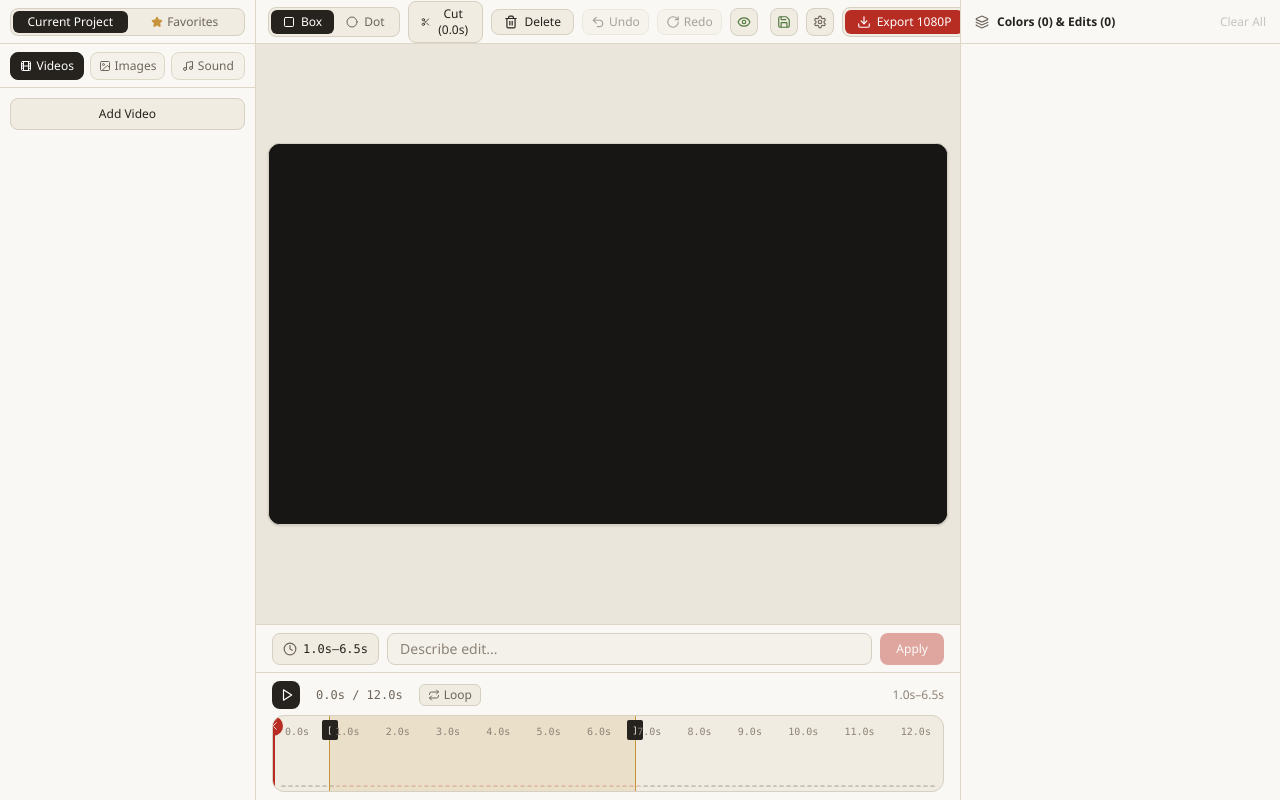
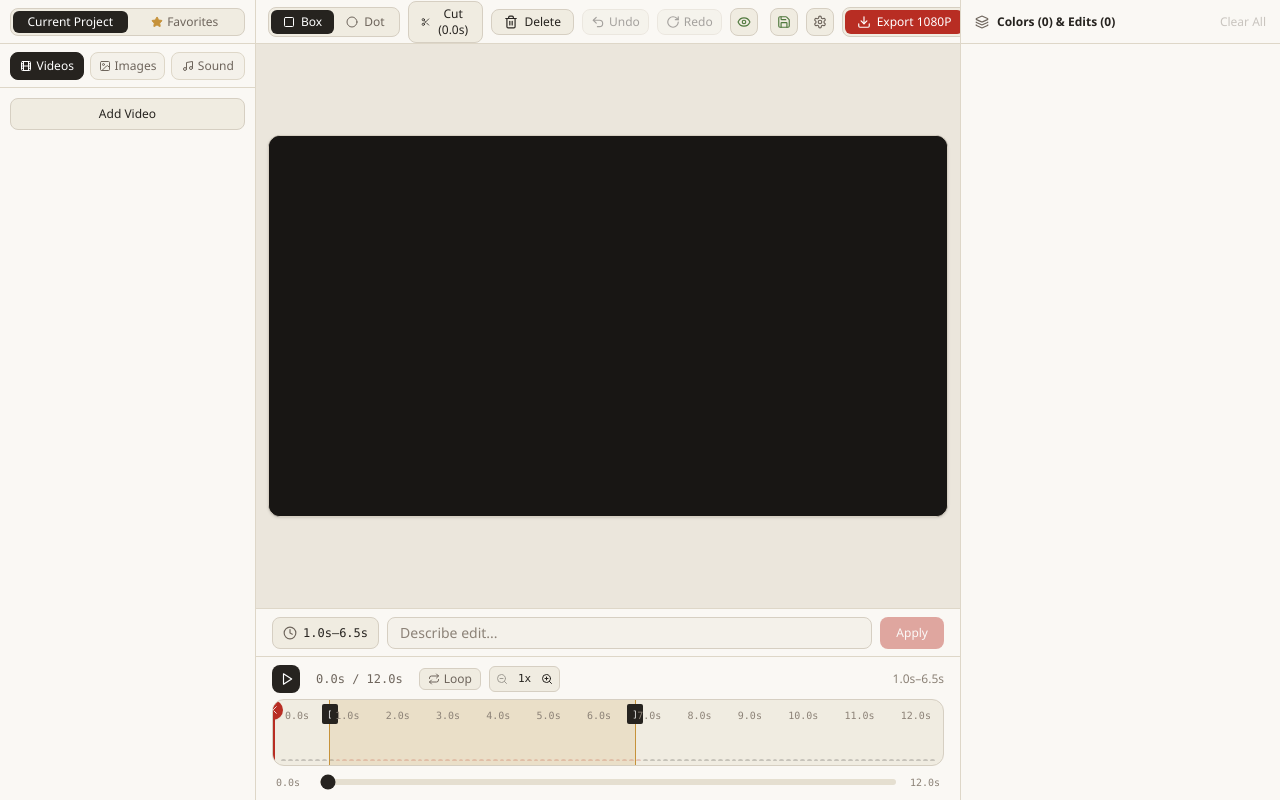
Before and after one commit to Honeybee5151/Sumo-RPG-VideoEditing, a Next.js app: page / in a window 1280 px wide. Built offline with nearby package versions, Linux system fonts and the light colour scheme.

Commit message:
Add timeframe zoom in/out beside Loop and horizontal slider underneath timeframe

```diff
--- a/src/components/VideoEditorStudio.tsx
+++ b/src/components/VideoEditorStudio.tsx
@@ -38,6 +38,8 @@ import {
   Star,
   Image as ImageIcon,
   Plus,
+  ZoomIn,
+  ZoomOut,
 } from 'lucide-react';
 import {
   AI_PROVIDER_CATALOG,
@@ -130,6 +132,8 @@ export default function VideoEditorStudio() {
     endTime: number;
   } | null>(null);
   const [cuts, setCuts] = useState<Array<{ id: string; startTime: number; endTime: number }>>([]);
+  const [timelineZoom, setTimelineZoom] = useState<number>(1);
+  const [timelineScrollStart, setTimelineScrollStart] = useState<number>(0);
 
   const [videoMeta, setVideoMeta] = useState<VideoMetadataInfo>({
     width: 1920,
@@ -933,6 +937,8 @@ export default function VideoEditorStudio() {
         setVideoFileName(asset.name);
         setIsMuted(false);
         setCurrentTime(0);
+        setTimelineZoom(1);
+        setTimelineScrollStart(0);
         setAnnotations([]);
         setEdits([]);
         setCuts([]);
@@ -951,6 +957,8 @@ export default function VideoEditorStudio() {
         setVideoFileName(asset.name);
         setDuration(10);
         setCurrentTime(0);
+        setTimelineZoom(1);
+        setTimelineScrollStart(0);
         setIntervalStart(0);
         setIntervalEnd(5);
         setAnnotations([]);
@@ -1755,15 +1763,75 @@ export default function VideoEditorStudio() {
     }
   };
 
+  const visibleTimelineSpan = Math.max(0.5, duration / timelineZoom);
+  const maxTimelineScrollStart = Math.max(0, duration - visibleTimelineSpan);
+  const timelineViewStart = Math.min(
+    maxTimelineScrollStart,
+    Math.max(0, timelineScrollStart)
+  );
+  const timelineViewEnd = timelineViewStart + visibleTimelineSpan;
+
+  const timeToTimelinePct = useCallback(
+    (t: number) => ((t - timelineViewStart) / visibleTimelineSpan) * 100,
+    [timelineViewStart, visibleTimelineSpan]
+  );
+
+  const spanToTimelinePct = useCallback(
+    (span: number) => (span / visibleTimelineSpan) * 100,
+    [visibleTimelineSpan]
+  );
+
+  const handleTimelineZoomChange = useCallback(
+    (nextZoomRaw: number) => {
+      const nextZoom = Math.min(16, Math.max(1, Number(nextZoomRaw.toFixed(2))));
+      const nextSpan = Math.max(0.5, duration / nextZoom);
+      const nextMaxScroll = Math.max(0, duration - nextSpan);
+      const centeredScroll = Math.min(
+        nextMaxScroll,
+        Math.max(0, currentTime - nextSpan / 2)
+      );
+      setTimelineZoom(nextZoom);
+      setTimelineScrollStart(nextZoom === 1 ? 0 : centeredScroll);
+    },
+    [duration, currentTime]
+  );
+
+  useEffect(() => {
+    if (!isPlaying || timelineZoom <= 1) return;
+    if (
+      currentTime > timelineViewEnd - visibleTimelineSpan * 0.05 ||
+      currentTime < timelineViewStart
+    ) {
+      const nextScroll = Math.min(
+        maxTimelineScrollStart,
+        Math.max(0, currentTime - visibleTimelineSpan * 0.15)
+      );
+      setTimelineScrollStart(nextScroll);
+    }
+  }, [
+    currentTime,
+    isPlaying,
+    timelineZoom,
+    timelineViewStart,
+    timelineViewEnd,
+    visibleTimelineSpan,
+    maxTimelineScrollStart,
+  ]);
+
   const getTimeFromTimelineEvent = useCallback(
     (clientX: number) => {
       const track = timelineTrackRef.current;
       if (!track) return 0;
       const rect = track.getBoundingClientRect();
       const ratio = Math.min(1, Math.max(0, (clientX - rect.left) / rect.width));
-      return Number((ratio * duration).toFixed(2));
+      return Number(
+        Math.min(
+          duration,
+          Math.max(0, timelineViewStart + ratio * visibleTimelineSpan)
+        ).toFixed(2)
+      );
     },
-    [duration]
+    [duration, timelineViewStart, visibleTimelineSpan]
   );
 
   useEffect(() => {
@@ -3052,7 +3120,7 @@ export default function VideoEditorStudio() {
           </div>
 
           {/* SINGLE-FOCUS TIMELINE (Shows ONLY the currently selected color so you can stretch & edit it) */}
-          <div className="h-32 border-t border-[#ded7c8] bg-[#faf8f4] px-4 py-2 flex flex-col gap-1.5 shrink-0">
+          <div className="h-36 border-t border-[#ded7c8] bg-[#faf8f4] px-4 py-2 flex flex-col gap-1.5 shrink-0">
             <div className="h-7 flex items-center justify-between gap-2 shrink-0">
               <div className="flex items-center gap-2 shrink-0">
                 <button
@@ -3095,6 +3163,50 @@ export default function VideoEditorStudio() {
                   <Repeat className="w-3 h-3" />
                   <span>Loop</span>
                 </button>
+
+                {/* Timeframe Zoom Out / Zoom In Controls right beside Loop */}
+                <div className="flex items-center bg-[#f0ece1] border border-[#d6cfc2] rounded-md p-0.5">
+                  <button
+                    type="button"
+                    onClick={() =>
+                      handleTimelineZoomChange(
+                        timelineZoom <= 1.5
+                          ? 1
+                          : Math.max(1, Math.round((timelineZoom / 1.5) * 2) / 2)
+                      )
+                    }
+                    disabled={timelineZoom <= 1}
+                    title="Zoom out of timeframe"
+                    className="h-5 w-5 flex items-center justify-center rounded text-[#26231f] hover:bg-[#e5dfd0] disabled:opacity-40 disabled:pointer-events-none cursor-pointer transition"
+                  >
+                    <ZoomOut className="w-3 h-3" />
+                  </button>
+                  <button
+                    type="button"
+                    onClick={() => handleTimelineZoomChange(1)}
+                    title="Reset timeframe zoom to 1x"
+                    className="px-1.5 text-[11px] font-mono font-medium text-[#26231f] hover:text-[#b82d23] cursor-pointer tabular-nums"
+                  >
+                    {timelineZoom % 1 === 0
+                      ? `${timelineZoom}x`
+                      : `${timelineZoom.toFixed(1)}x`}
+                  </button>
+                  <button
+                    type="button"
+                    onClick={() =>
+                      handleTimelineZoomChange(
+                        timelineZoom < 1.5
+                          ? 1.5
+                          : Math.min(16, Math.round(timelineZoom * 1.5 * 2) / 2)
+                      )
+                    }
+                    disabled={timelineZoom >= 16}
+                    title="Zoom in into timeframe"
+                    className="h-5 w-5 flex items-center justify-center rounded text-[#26231f] hover:bg-[#e5dfd0] disabled:opacity-40 disabled:pointer-events-none cursor-pointer transition"
+                  >
+                    <ZoomIn className="w-3 h-3" />
+                  </button>
+                </div>
               </div>
 
               <div className="flex items-center gap-2 text-xs text-[#6e655c] shrink-0">
@@ -3119,6 +3231,20 @@ export default function VideoEditorStudio() {
             {/* Interactive Scrubber & Single Selected Color Stretch Track */}
             <div
               ref={timelineTrackRef}
+              onWheel={(e) => {
+                if (e.ctrlKey || e.metaKey || e.altKey) {
+                  e.preventDefault();
+                  const factor = e.deltaY < 0 ? 1.25 : 0.8;
+                  handleTimelineZoomChange(timelineZoom * factor);
+                } else if (timelineZoom > 1) {
+                  const deltaSec =
+                    ((e.deltaX !== 0 ? e.deltaX : e.deltaY) / 300) *
+                    visibleTimelineSpan;
+                  setTimelineScrollStart((prev) =>
+                    Math.min(maxTimelineScrollStart, Math.max(0, prev + deltaSec))
+                  );
+                }
+              }}
               onPointerDown={(e) => {
                 const t = getTimeFromTimelineEvent(e.clientX);
                 setCurrentTime(t);
@@ -3131,8 +3257,18 @@ export default function VideoEditorStudio() {
             >
               {/* Background Audio Waveform Envelope */}
               <div className="pointer-events-none absolute inset-x-2 bottom-1 h-7 flex items-end justify-between gap-[2px] opacity-20">
-                {waveformPeaks.map((peak, idx) => {
-                  const barTime = (idx / waveformPeaks.length) * duration;
+                {waveformPeaks.map((_, idx) => {
+                  const barTime =
+                    timelineViewStart +
+                    (idx / waveformPeaks.length) * visibleTimelineSpan;
+                  const peakIdx = Math.min(
+                    waveformPeaks.length - 1,
+                    Math.max(
+                      0,
+                      Math.floor((barTime / Math.max(0.1, duration)) * waveformPeaks.length)
+                    )
+                  );
+                  const peak = waveformPeaks[peakIdx] ?? 0.08;
                   const inActiveInterval =
                     barTime >= intervalStart && barTime <= intervalEnd;
                   return (
@@ -3150,7 +3286,10 @@ export default function VideoEditorStudio() {
               {/* Time Ruler Ticks */}
               <div className="relative z-10 flex justify-between text-[10px] font-mono text-[#8c8277] px-1 pointer-events-none">
                 {Array.from({ length: 13 }).map((_, i) => {
-                  const tickTime = ((duration / 12) * i).toFixed(1);
+                  const tickTime = (
+                    timelineViewStart +
+                    (visibleTimelineSpan / 12) * i
+                  ).toFixed(timelineZoom >= 4 ? 2 : 1);
                   return <span key={i}>{tickTime}s</span>;
                 })}
               </div>
@@ -3183,8 +3322,8 @@ export default function VideoEditorStudio() {
                           });
                         }}
                         style={{
-                          left: `${(segStart / duration) * 100}%`,
-                          width: `${((segEnd - segStart) / duration) * 100}%`,
+                          left: `${timeToTimelinePct(segStart)}%`,
+                          width: `${spanToTimelinePct(segEnd - segStart)}%`,
                         }}
                         title={`Cut segment ${segStart.toFixed(1)}s–${segEnd.toFixed(1)}s (Click to select, then click Delete)`}
                         className={`absolute top-0 bottom-0 z-10 flex items-end justify-between px-1.5 pb-1 transition cursor-pointer ${
@@ -3218,7 +3357,7 @@ export default function VideoEditorStudio() {
               {splitPoints.map((pt, cutIdx) => (
                 <div
                   key={`split-${pt}`}
-                  style={{ left: `${(pt / duration) * 100}%` }}
+                  style={{ left: `${timeToTimelinePct(pt)}%` }}
                   className="absolute top-0 bottom-0 w-0.5 border-l border-dashed border-[#b82d23] z-15 pointer-events-none"
                 >
                   <button
@@ -3260,8 +3399,8 @@ export default function VideoEditorStudio() {
                 <div
                   key={cut.id}
                   style={{
-                    left: `${(cut.startTime / duration) * 100}%`,
-                    width: `${((cut.endTime - cut.startTime) / duration) * 100}%`,
+                    left: `${timeToTimelinePct(cut.startTime)}%`,
+                    width: `${spanToTimelinePct(cut.endTime - cut.startTime)}%`,
                   }}
                   className="absolute top-0 bottom-0 bg-[#b82d23]/25 border-x border-[#b82d23] z-10 flex items-end justify-between px-1.5 pb-1"
                   title={`Deleted: ${cut.startTime.toFixed(1)}s–${cut.endTime.toFixed(1)}s`}
@@ -3287,8 +3426,8 @@ export default function VideoEditorStudio() {
               {/* Active Interval Highlight Zone [intervalStart, intervalEnd] */}
               <div
                 style={{
-                  left: `${(intervalStart / duration) * 100}%`,
-                  width: `${((intervalEnd - intervalStart) / duration) * 100}%`,
+                  left: `${timeToTimelinePct(intervalStart)}%`,
+                  width: `${spanToTimelinePct(intervalEnd - intervalStart)}%`,
                 }}
                 className="absolute top-0 bottom-0 bg-[#c6923a]/15 border-x border-[#c6923a] pointer-events-none"
               >
@@ -3330,13 +3469,11 @@ export default function VideoEditorStudio() {
                   }
 
                   const cfg = MARK_COLORS[selectedGroup.color];
-                  const leftPct = Math.max(
-                    0,
-                    Math.min(94, (selectedGroup.startTime / duration) * 100)
+                  const leftPct = timeToTimelinePct(selectedGroup.startTime);
+                  const rawWidthPct = spanToTimelinePct(
+                    selectedGroup.endTime - selectedGroup.startTime
                   );
-                  const rawWidthPct =
-                    ((selectedGroup.endTime - selectedGroup.startTime) / duration) * 100;
-                  const widthPct = Math.min(100 - leftPct, Math.max(6, rawWidthPct));
+                  const widthPct = Math.max(4, rawWidthPct);
                   const colorEdits = edits.filter(
                     (e) => e.targetColor === selectedGroup.color
                   );
@@ -3425,7 +3562,7 @@ export default function VideoEditorStudio() {
 
               {/* Current Time Red Playhead Line with On-Playhead Cut Button */}
               <div
-                style={{ left: `${(currentTime / duration) * 100}%` }}
+                style={{ left: `${timeToTimelinePct(currentTime)}%` }}
                 className="absolute top-0 bottom-0 w-0.5 bg-[#b82d23] pointer-events-none z-20"
               >
                 <button
@@ -3441,6 +3578,52 @@ export default function VideoEditorStudio() {
                   <Scissors className="w-2.5 h-2.5" />
                 </button>
               </div>
+            </div>
+
+            {/* Horizontal Slider Underneath the Timeframe */}
+            <div className="h-5 flex items-center gap-2 px-1 shrink-0">
+              <span className="text-[10px] font-mono text-[#8c8277] tabular-nums w-9 shrink-0">
+                {timelineZoom > 1
+                  ? `${timelineViewStart.toFixed(1)}s`
+                  : `${currentTime.toFixed(1)}s`}
+              </span>
+              <input
+                type="range"
+                min={0}
+                max={
+                  timelineZoom > 1
+                    ? Number(maxTimelineScrollStart.toFixed(2))
+                    : Number(duration.toFixed(2))
+                }
+                step={0.05}
+                value={
+                  timelineZoom > 1
+                    ? Number(timelineViewStart.toFixed(2))
+                    : Number(currentTime.toFixed(2))
+                }
+                onChange={(e) => {
+                  const val = parseFloat(e.target.value);
+                  if (timelineZoom > 1) {
+                    setTimelineScrollStart(val);
+                  } else {
+                    setCurrentTime(val);
+                    if (videoRef.current && videoUrl) {
+                      videoRef.current.currentTime = val;
+                    }
+                  }
+                }}
+                title={
+                  timelineZoom > 1
+                    ? `Slide to pan zoomed timeframe (${timelineViewStart.toFixed(1)}s–${timelineViewEnd.toFixed(1)}s)`
+                    : 'Slide across timeframe'
+                }
+                className="flex-1 h-1.5 bg-[#e5dfd0] rounded-lg appearance-none cursor-pointer accent-[#26231f]"
+              />
+              <span className="text-[10px] font-mono text-[#8c8277] tabular-nums w-9 text-right shrink-0">
+                {timelineZoom > 1
+                  ? `${timelineViewEnd.toFixed(1)}s`
+                  : `${duration.toFixed(1)}s`}
+              </span>
             </div>
           </div>
         </div>
```
